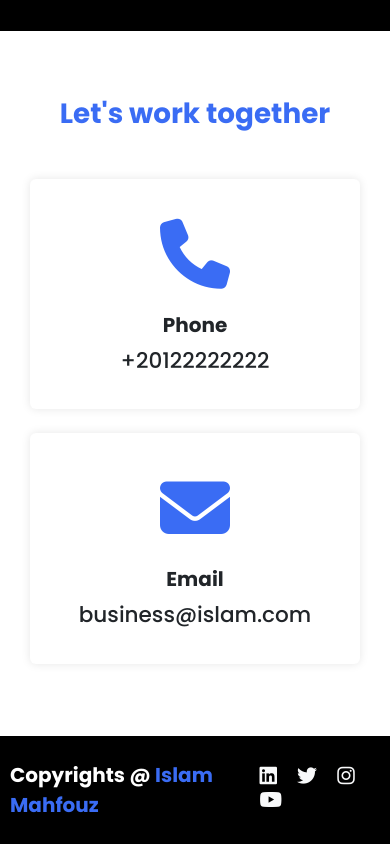
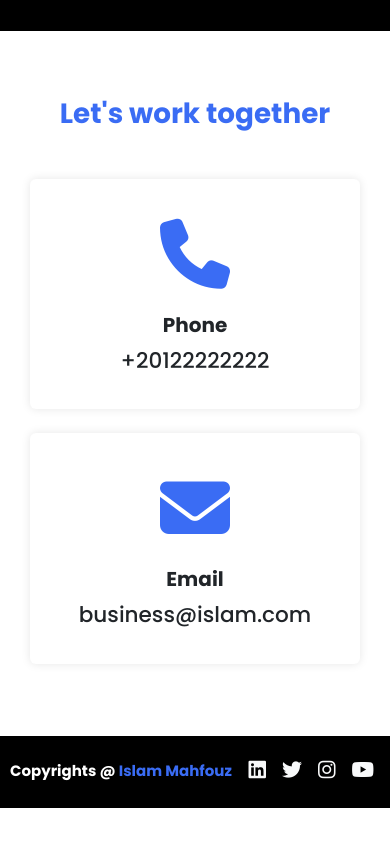
Before and after one commit to MTM2002/HTML_And_Css_UsingBootstrap_Template_Two, a plain HTML site: page index.html in a window 390 px wide. Shown: the part 4482-5326 px from the top of the page. After the commit the page ends 5290 px from the top, so only its background shows below. Drawn offline with nearby package versions, Linux system fonts and the light colour scheme.

Commit message:
Upload The Design

```diff
--- a/css/main.css
+++ b/css/main.css
@@ -111,14 +111,22 @@ h1{
         margin-right: auto;
     }
     .footer {
+        align-items: center;
         justify-content: space-between;
     }
     .footer p {
-        font-size: 30px;
+        font-size: 15px !important;
         margin-left: 10px !important;
+        width: fit-content;
     }
     .footer .logos {
-        margin-left: 0 !important;
+        margin-left: 10px !important;
         margin-right: 0 !important;
+        flex: 1;
+        display: flex;
+        justify-content: flex-end;
+    }
+    .footer .logos i {
+        font-size: 20px;
     }
 }
```
